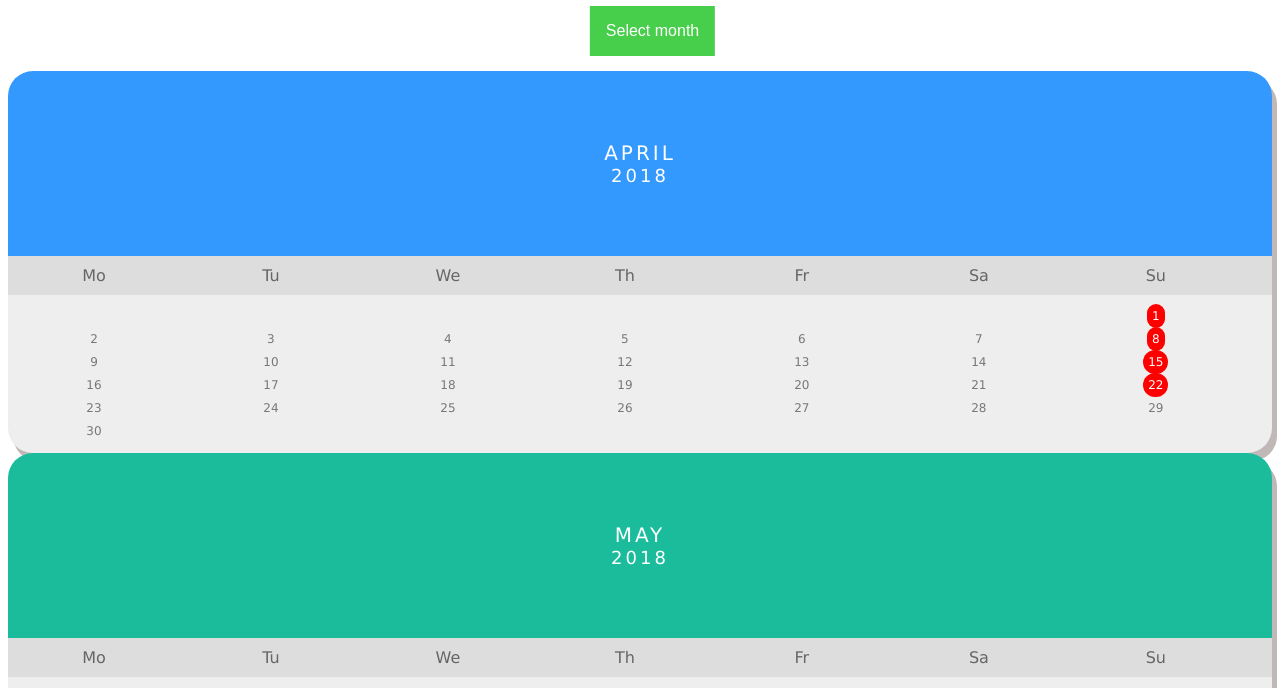
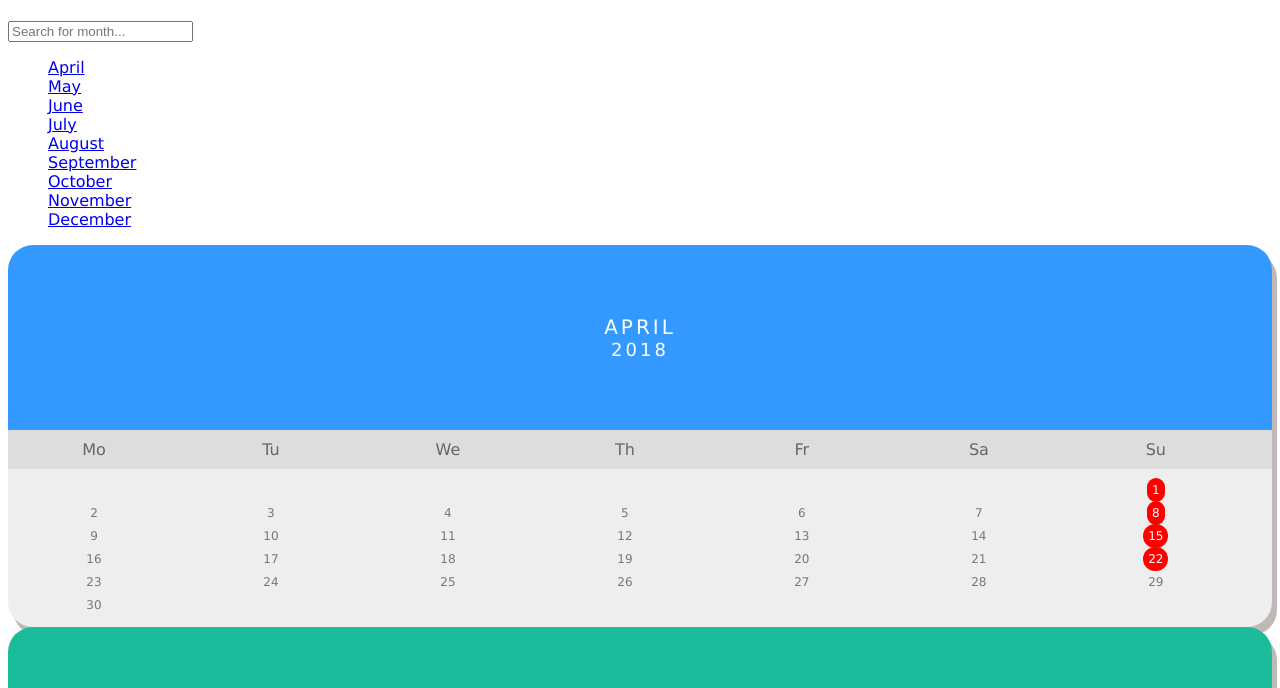
Before and after one commit to ElaMoscicka/Pet-projects, a plain HTML site: page CSS Calendar- Sunday shopping ban in Poland/index.html in a window 1280 px wide. Shown: the part 66-754 px from the top of the page. Drawn offline with Linux system fonts and the light colour scheme.

Commit message:
Update index.html
added:
- js
- filter list for months

```diff
--- a/CSS Calendar- Sunday shopping ban in Poland/index.html
+++ b/CSS Calendar- Sunday shopping ban in Poland/index.html
@@ -9,20 +9,19 @@
 
   <h1>Calendar - Sunday shopping ban in Poland</h1>
 
-  <div class="dropdown">
-    <button class="dropbtn">Select month</button>
-    <div class="dropdown-content">
-      <a href="#monthApril">April</a>
-      <a href="#monthMay">May</a>
-      <a href="#monthJune">June</a>
-      <a href="#monthJuly">July</a>
-      <a href="#monthAugust">August</a>
-      <a href="#monthSeptember">September</a>
-      <a href="#monthOctober">October</a>
-      <a href="#monthNovember">November</a>
-      <a href="#monthDecember">December</a>
-    </div>
-  </div>
+  <input type="text" id="searchMonth" onkeyup="searchMonth()" placeholder="Search for month...">
+
+  <ul id="myUL">
+    <li><a href="#monthApril">April</a></li>
+    <li><a href="#monthMay">May</a></li>
+    <li><a href="#monthJune">June</a></li>
+    <li><a href="#monthJuly">July</a></li>
+    <li><a href="#monthAugust">August</a></li>
+    <li><a href="#monthSeptember">September</a></li>
+    <li><a href="#monthOctober">October</a></li>
+    <li><a href="#monthNovember">November</a></li>
+    <li><a href="#monthDecember">December</a></li>
+  </ul>
 
 <div class="monthApril" id="monthApril" href="#">
 <div class="month">
@@ -547,5 +546,7 @@
   <li>31</li>
 </ul>
 
+<script type="text/javascript" src="script.js"></script>
+
 </body>
 </html>
```
